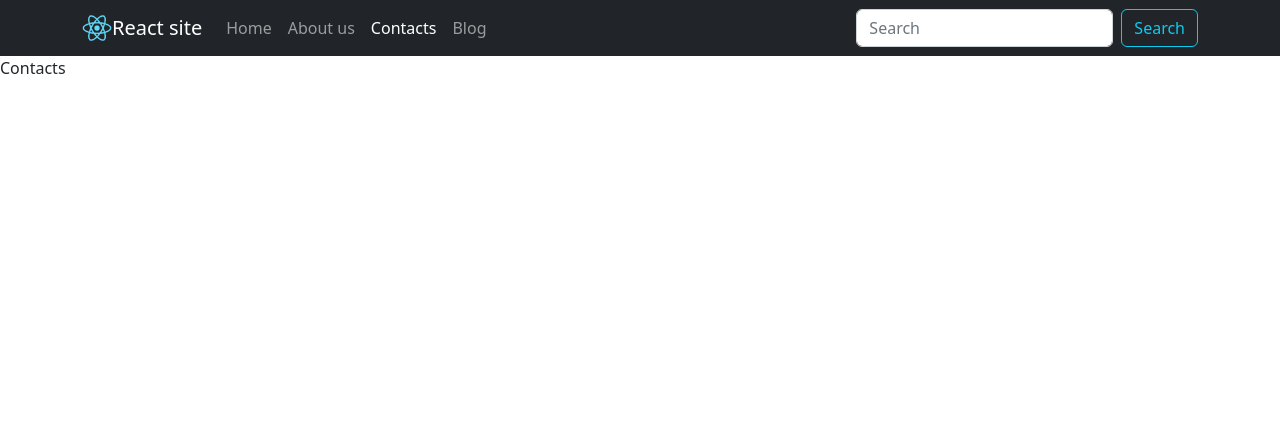
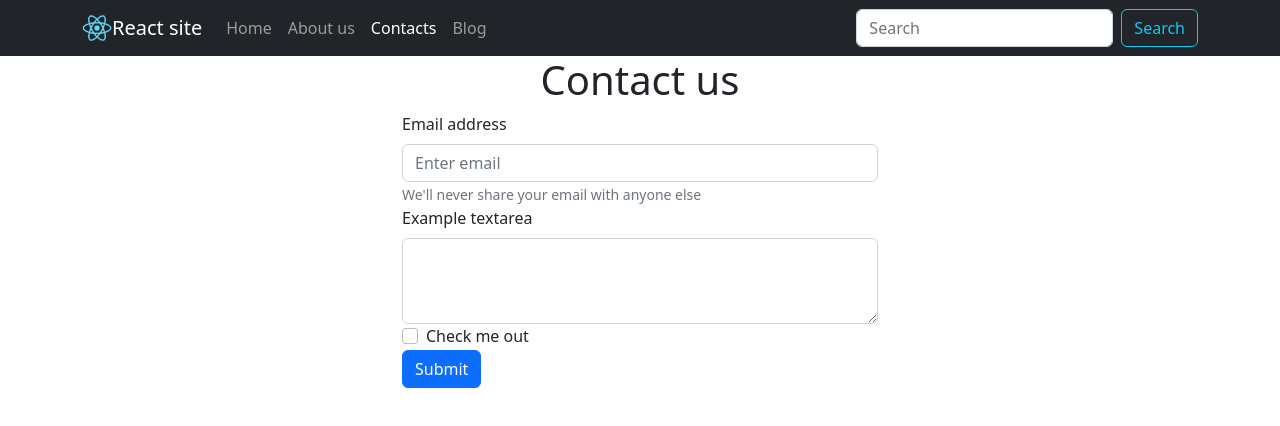
Before and after one commit to IvanSavkivIgorovych/React_site, a React (Create React App) app: page /contacts in a window 1280 px wide. Shown: the top 426 px of the page. Built offline with nearby package versions, Linux system fonts and the light colour scheme.

Commit message:
Add contact form

```diff
--- a/src/Pages/Contacts.js
+++ b/src/Pages/Contacts.js
@@ -1,7 +1,31 @@
 import React, { Component } from "react";
+import { Button, Container, Form } from "react-bootstrap";
 
 export default class Contacts extends Component {
   render() {
-    return <div>Contacts</div>;
+    return (
+      <Container style={{ width: "500px" }}>
+        <h1 className="text-center">Contact us</h1>
+        <Form>
+          <Form.Group controlId="formBasicEmail">
+            <Form.Label>Email address</Form.Label>
+            <Form.Control type="email" placeholder="Enter email" />
+            <Form.Text>We'll never share your email with anyone else</Form.Text>
+          </Form.Group>
+
+          <Form.Group controlId="formBasicPassword">
+            <Form.Label>Example textarea</Form.Label>
+            <Form.Control as="textarea" rows="3" />
+          </Form.Group>
+
+          <Form.Group controlId="formBasicCheckbox">
+            <Form.Check type="checkbox" label="Check me out" />
+          </Form.Group>
+          <Button variant="primary" type="submit">
+            Submit
+          </Button>
+        </Form>
+      </Container>
+    );
   }
 }
```
